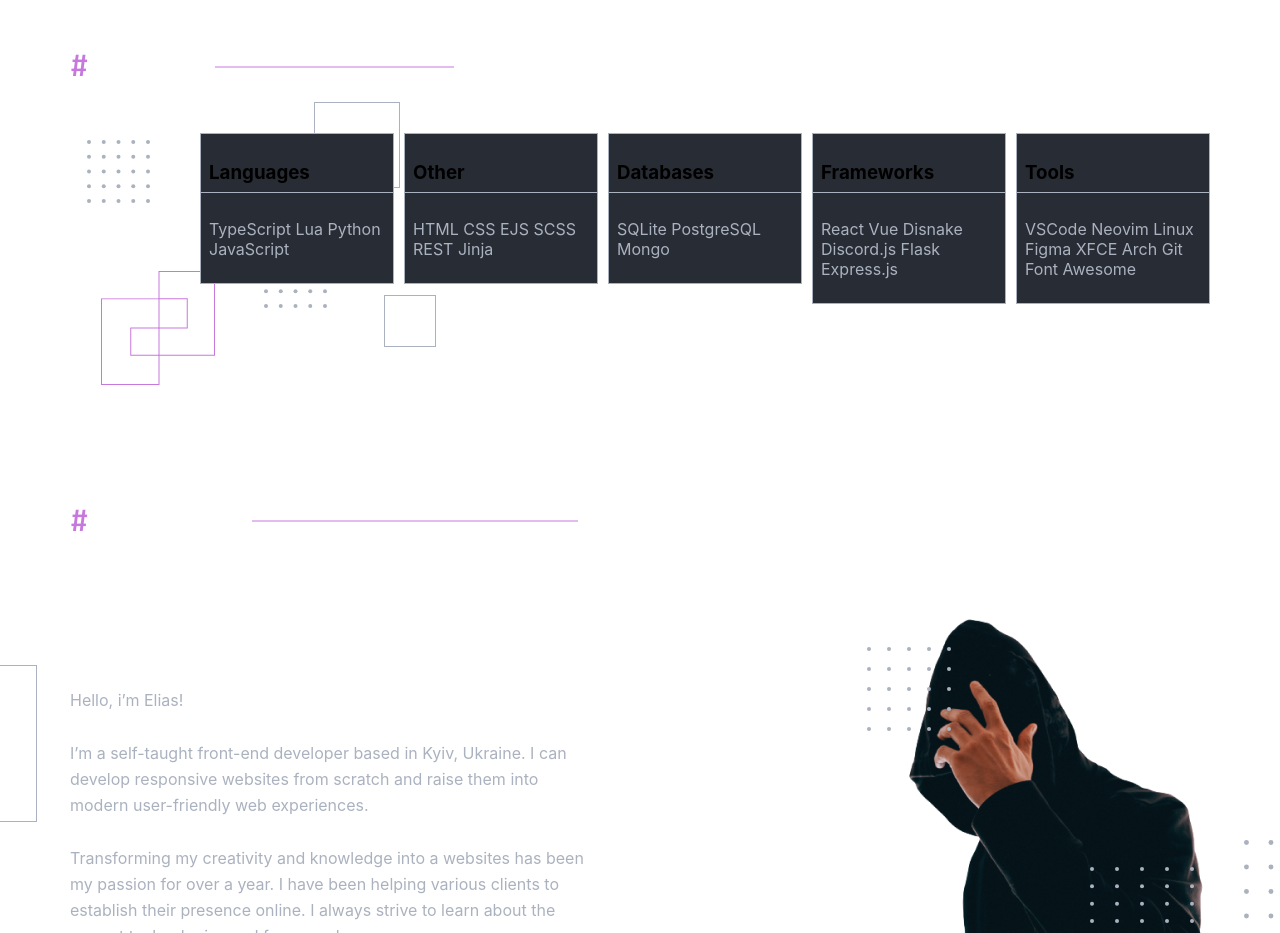
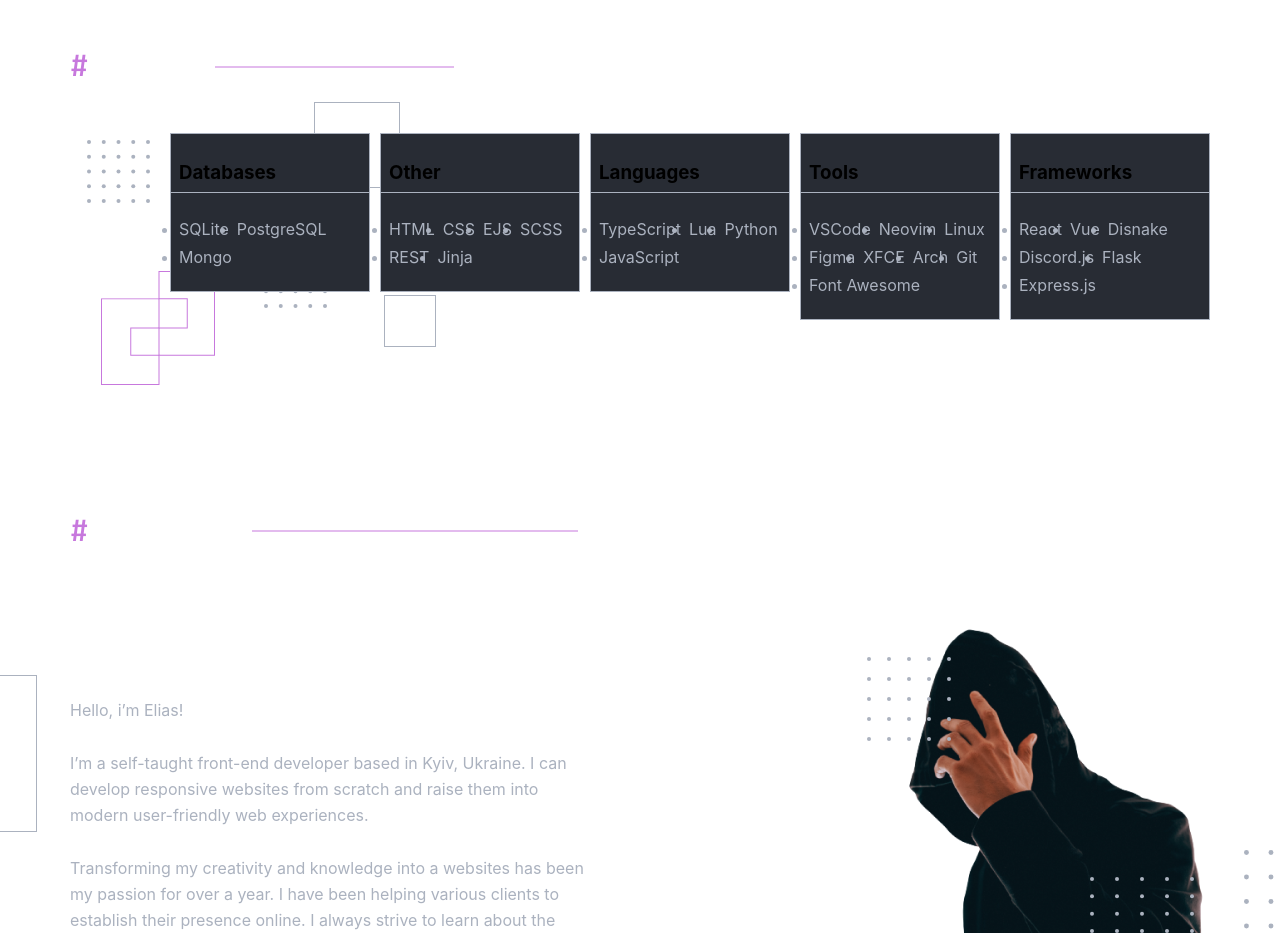
Before and after one commit to ibdkn/my-portfolio, a React app: page / in a window 1280 px wide. Shown: the part 1680-2613 px from the top of the page. Built offline with nearby package versions, Linux system fonts and the light colour scheme; the HTML template or start-up script is replaced by a standard one.

Commit message:
code refactoring for Skills

```diff
--- a/src/layout/section/skills/Skills.tsx
+++ b/src/layout/section/skills/Skills.tsx
@@ -1,93 +1,48 @@
 import React from 'react';
-import styled from "styled-components";
 import {StyledTitle} from "../../../components/StyledTitle";
 import {FlexWrapper} from "../../../components/FlexWrapper";
 import {Skill} from "./skill/Skill";
 import {Container} from "../../../components/Container";
-import elementsBg from "../../../assets/images/skills/elements.svg"
-import {theme} from "../../../styles/Theme";
+import {S} from "./Skills_Styles"
 
-// const SkillsData = [
-//     {
-//         title: "Frameworks",
-//         technologies: ["React", "Vue", "Disnake", "Discord.js", "Flask", "Express.js"]
-//     },
-//     {
-//         title: "Tools",
-//         technologies: ["VSCode", "Neovim", "Linux", "Figma", "XFCE", "Arch", "Git", "Font Awesome"]
-//     },
-//     {
-//         title: "Languages",
-//         technologies: ["TypeScript", "Lua", "Python", "JavaScript"]
-//     },
-//     {
-//         title: "Other",
-//         technologies: ["HTML", "CSS", "EJS", "SCSS", "REST", "Jinja"]
-//     },
-//     {
-//         title: "Databases",
-//         technologies: ["SQLite", "PostgreSQL", "Mongo"]
-//     },
-// ]
+const skillsData = [
+    {
+        title: "Frameworks",
+        technologies: ["React", "Vue", "Disnake", "Discord.js", "Flask", "Express.js"]
+    },
+    {
+        title: "Tools",
+        technologies: ["VSCode", "Neovim", "Linux", "Figma", "XFCE", "Arch", "Git", "Font Awesome"]
+    },
+    {
+        title: "Languages",
+        technologies: ["TypeScript", "Lua", "Python", "JavaScript"]
+    },
+    {
+        title: "Other",
+        technologies: ["HTML", "CSS", "EJS", "SCSS", "REST", "Jinja"]
+    },
+    {
+        title: "Databases",
+        technologies: ["SQLite", "PostgreSQL", "Mongo"]
+    },
+]
 
-export const Skills = () => {
+export const Skills: React.FC = () => {
     return (
-        <StyledSkills>
+        <S.Skills>
             <Container>
                 <StyledTitle titleType={"section"} lineWidth={"239px"}>skills</StyledTitle>
                 <FlexWrapper justify={"flex-end"} align={"flex-start"}>
-                    <SkillsWrapper>
-                        <Skill title={"Tools"} technologies={"VSCode Neovim Linux Figma XFCE Arch Git Font Awesome"} />
-                        <Skill title={"Frameworks"} technologies={"React Vue Disnake Discord.js Flask Express.js"} />
-                        <Skill title={"Databases"} technologies={"SQLite PostgreSQL Mongo"} />
-                        <Skill title={"Other"} technologies={"HTML CSS EJS SCSS REST Jinja"} />
-                        <Skill title={"Languages"} technologies={"TypeScript Lua Python JavaScript"} />
-                    </SkillsWrapper>
+                    <S.SkillsWrapper>
+                        {skillsData.map((skill, index) => {
+                            return <Skill key={index}
+                                          title={skill.title}
+                                          technologies={skill.technologies}/>
+                        })}
+                    </S.SkillsWrapper>
                 </FlexWrapper>
             </Container>
-        </StyledSkills>
+        </S.Skills>
     );
 };
-
-const StyledSkills = styled.section`
-  padding: 54px 0;
-
-  ${Container} {
-    background-image: url(${elementsBg});
-    background-repeat: no-repeat;
-    background-size: 349px, contain;
-    background-position: top 54px left 32px;
-
-    @media ${theme.media.tablet} {
-      background-image: none;
-    }
-
-    >${FlexWrapper} {
-      @media ${theme.media.desktop} {
-
-        justify-content: center;
-      }
-    }
-  }
-`
-
-const SkillsWrapper = styled.div`
-  max-width: 608px;
-  margin-left: auto;
-  display: flex;
-  gap: 10px;
-  flex-direction: column;
-  align-items: flex-start;
-  flex-wrap: wrap-reverse;
-  height: 290px;
-
-  @media ${theme.media.tablet} {
-    max-width: 100%;
-    height: auto;
-    flex-direction: row-reverse;
-    flex-wrap: wrap;
-    align-items: stretch;
-    justify-content: center;
-    margin: 0;
-  }
-`
--- /dev/null
+++ b/src/layout/section/skills/Skills_Styles.ts
@@ -0,0 +1,76 @@
+
+import styled from "styled-components";
+import {theme} from "../../../styles/Theme";
+import {FlexWrapper} from "../../../components/FlexWrapper";
+import elementsBg from "../../../assets/images/skills/elements.svg"
+import {Container} from "../../../components/Container";
+
+// skills
+const Skills = styled.section`
+  padding: 54px 0;
+
+  ${Container} {
+    background-image: url(${elementsBg});
+    background-repeat: no-repeat;
+    background-size: 349px, contain;
+    background-position: top 54px left 32px;
+
+    @media ${theme.media.tablet} {
+      background-image: none;
+    }
+
+    >${FlexWrapper} {
+      @media ${theme.media.desktop} {
+
+        justify-content: center;
+      }
+    }
+  }
+`
+
+const SkillsWrapper = styled.div`
+  max-width: 608px;
+  margin-left: auto;
+  display: flex;
+  gap: 10px;
+  flex-direction: column;
+  align-items: flex-start;
+  flex-wrap: wrap-reverse;
+  height: 300px;
+
+  @media ${theme.media.tablet} {
+    max-width: 100%;
+    height: auto;
+    flex-direction: row-reverse;
+    flex-wrap: wrap;
+    align-items: stretch;
+    justify-content: center;
+    margin: 0;
+  }
+`
+
+// skill
+const Skill = styled.div`
+  max-width: 198px;
+  background-color: ${theme.colors.primaryBg};
+  border: 1px solid ${theme.colors.secondaryColor};
+
+  @media ${theme.media.tablet} {
+  margin-bottom: 0;
+  }
+`
+
+const Title = styled.h3`
+  padding: 8px;
+  border-bottom: 1px solid ${theme.colors.secondaryColor};
+`
+
+export const S = {
+    // skills
+    Skills,
+    SkillsWrapper,
+
+    // skill
+    Skill,
+    Title
+}
--- a/src/layout/section/skills/skill/Skill.tsx
+++ b/src/layout/section/skills/skill/Skill.tsx
@@ -1,38 +1,17 @@
 import React from 'react';
-import styled from "styled-components";
-import {theme} from "../../../../styles/Theme";
+import {Technologies} from "../../../../components/technologies/Technologies";
+import {S} from "../Skills_Styles"
 
 type SkillPropsType = {
     title: string,
-    technologies: string
+    technologies: Array<string>
 }
 
-export const Skill = (props: SkillPropsType) => {
+export const Skill: React.FC<SkillPropsType> = (props: SkillPropsType) => {
     return (
-        <StyledSkill>
-            <Title>{props.title}</Title>
-            <Technologies>{props.technologies}</Technologies>
-        </StyledSkill>
+        <S.Skill>
+            <S.Title>{props.title}</S.Title>
+            <Technologies technologiesItems={props.technologies}/>
+        </S.Skill>
     );
 };
-
-const StyledSkill = styled.div`
-  width: 192px;
-  background-color: ${theme.colors.primaryBg};
-  border: 1px solid ${theme.colors.secondaryColor};
-  margin-bottom: 5px;
-
-  @media ${theme.media.tablet} {
-  margin-bottom: 0;
-  }
-`
-
-const Title = styled.h3`
-  padding: 8px;
-  border-bottom: 1px solid ${theme.colors.secondaryColor};
-`
-
-const Technologies = styled.p`
-  padding: 8px;
-  color: ${theme.colors.secondaryColor};
-`
```
